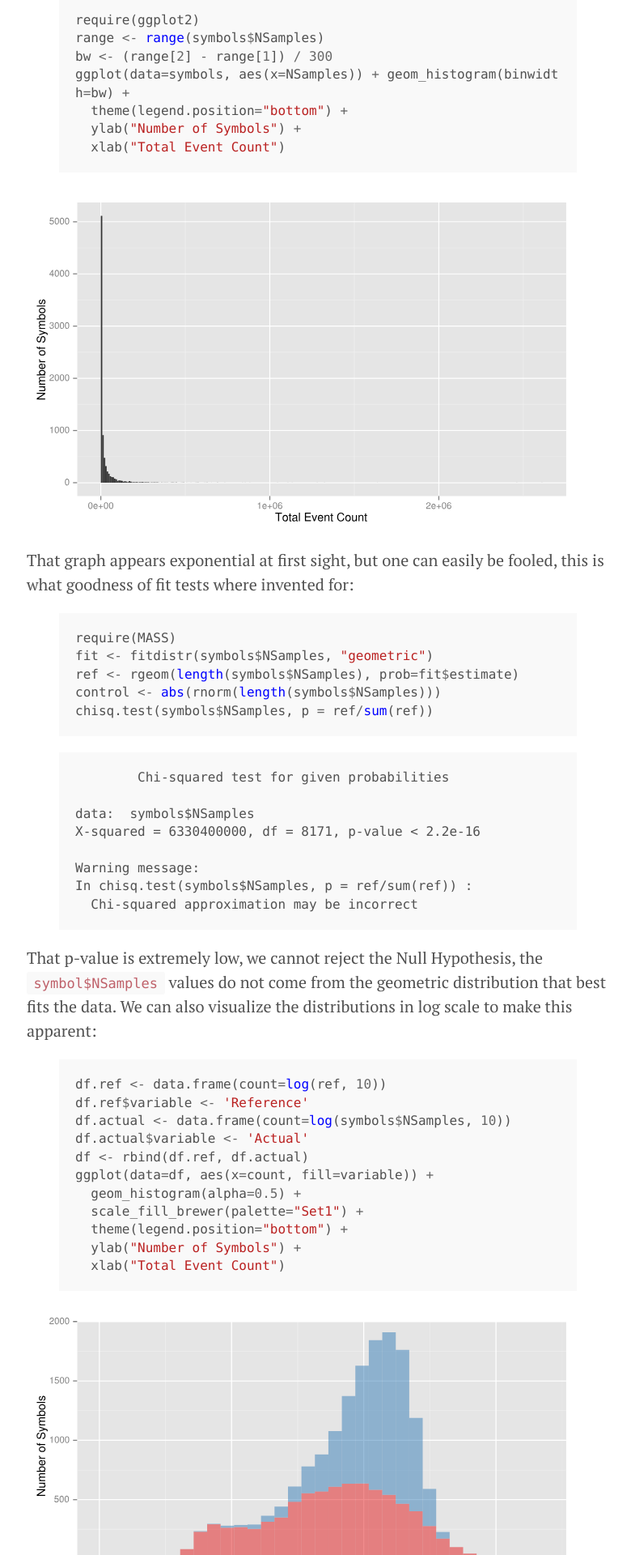
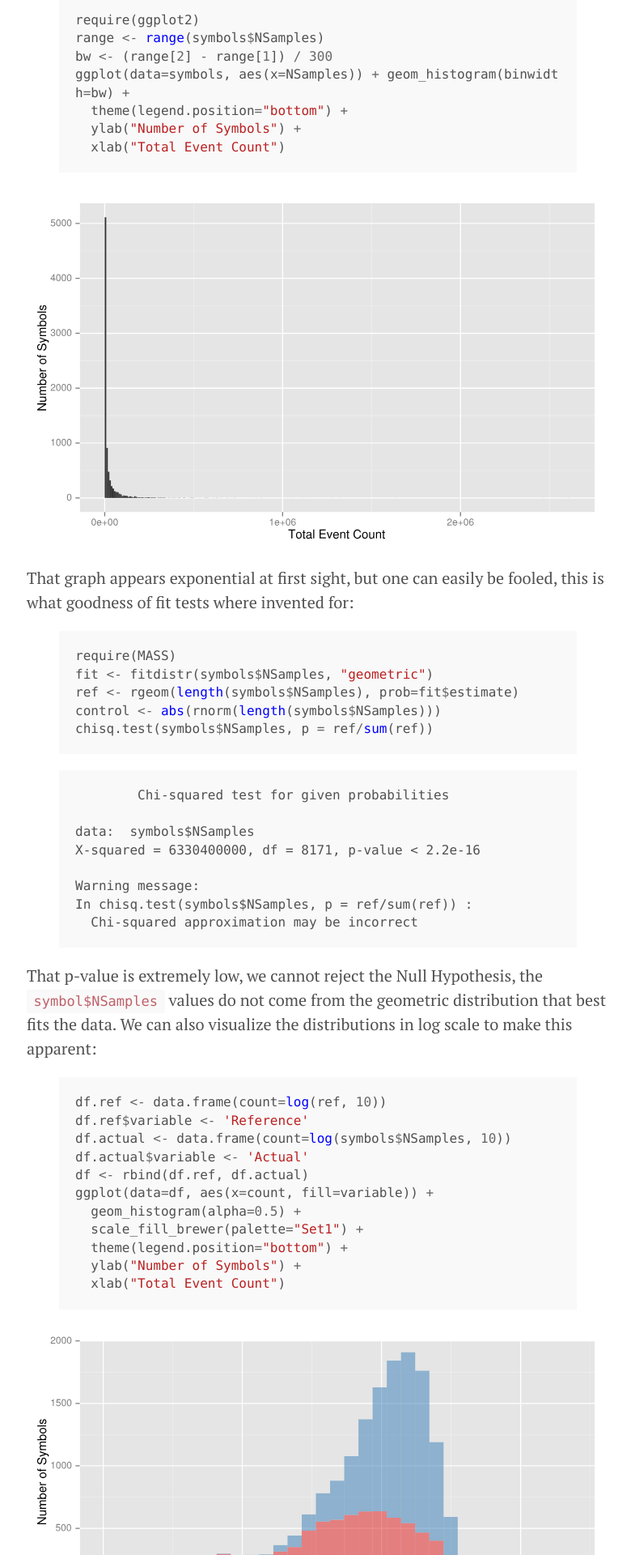
Before and after one commit to coryan/coryan.github.io, a Jekyll site: the page built from _posts/2015-09-14-computing-the-inside-and-per-symbol-statistics.md, in a window 1280 px wide. Shown: the part 1153-3073 px from the top of the page at 81% size, without its empty margins (247-1027 px from the left). Built offline with Jekyll 4.4.1, drawn with Linux system fonts in a browser that asks for light colours.

Commit message:
Remove superflous styling for images

```diff
--- a/_posts/2015-09-14-computing-the-inside-and-per-symbol-statistics.md
+++ b/_posts/2015-09-14-computing-the-inside-and-per-symbol-statistics.md
@@ -54,7 +54,7 @@ ggplot(data=symbols, aes(x=NSamples)) + geom_histogram(binwidth=bw) +
   xlab("Total Event Count")
 {% endhighlight %}
 
-![A histogram plot.  The X axis is labeled 'Total Event Count' and varies from 0 to almost 3,000,000.  The Y axis is labeled 'Number of Symbols' and varies from 0 to 5000.  The highest values are at the beginning, and the values drop in a seemingly exponential curve.](/public/nsamples.linear.svg "Symbol count per total message count."){: style="width: 95%" }
+![A histogram plot.  The X axis is labeled 'Total Event Count' and varies from 0 to almost 3,000,000.  The Y axis is labeled 'Number of Symbols' and varies from 0 to 5000.  The highest values are at the beginning, and the values drop in a seemingly exponential curve.](/public/nsamples.linear.svg "Symbol count per total message count.")
 
 That graph appears exponential at first sight, but one can easily be
 fooled, this is what goodness of fit tests where invented for:
@@ -98,7 +98,7 @@ ggplot(data=df, aes(x=count, fill=variable)) +
 {% endhighlight %}
 
 ![Two overlapping histograms. The X axis is labeled 'Total Event Count' and varies from 0 to 6.  The Y axis is labeled 'Number of Symbols' and varies from 0 to 2,000.  The histogram labeled 'Reference' has a much higher peak than the
-histogram labeled 'Actual'.](/public/nsamples.log10.svg "Compare actual distribution against best 'Geometric' fit."){: style="width: 95%" }
+histogram labeled 'Actual'.](/public/nsamples.log10.svg "Compare actual distribution against best 'Geometric' fit.")
 
 Clearly not the same distribution, but using math to verify this
 makes me feel better.
@@ -133,7 +133,7 @@ ggplot(data=raw, aes(x=NSamples, y=p999RatePerMSec)) +
   xlab("Total Event Count")
 {% endhighlight %}
 
-![A scatter plot.  The X axis is labeled 'Total Event Count' and varies from 0 to 200,000,000.  The Y axis is labeled 'Events/msec @ p99.9' and varies from 0 to 250.  All the points but one are clustered around the origin.](/public/all.raw.svg "Per millisecond message rates at the 99.9 percentile."){: style="width: 95%" }
+![A scatter plot.  The X axis is labeled 'Total Event Count' and varies from 0 to 200,000,000.  The Y axis is labeled 'Events/msec @ p99.9' and varies from 0 to 250.  All the points but one are clustered around the origin.](/public/all.raw.svg "Per millisecond message rates at the 99.9 percentile.")
 
 There is a clear outlier, argh, the `itch5inside` tool also reports
 the metrics aggregated across all symbols, that must be the
@@ -164,7 +164,7 @@ ggplot(data=symbols, aes(x=NSamples, y=p999RatePerMSec)) +
   xlab("Total Event Count")
 {% endhighlight %}
 
-![A scatter plot.  The X axis is labeled 'Total Event Count' and varies from 0 to around 2,500,000.  The Y axis is labeled 'Events/msec @ p99.9' and varies from 0 to 10.  All the points but one are clustered around the origin.](/public/symbols.rate.svg "Per millisecond message rates at the 99.9 percentile."){: style="width: 95%" }
+![A scatter plot.  The X axis is labeled 'Total Event Count' and varies from 0 to around 2,500,000.  The Y axis is labeled 'Events/msec @ p99.9' and varies from 0 to 10.  All the points but one are clustered around the origin.](/public/symbols.rate.svg "Per millisecond message rates at the 99.9 percentile.")
 
 Finally it would be nice to know what the top symbols are, so we
 filter the top50 and plot them against this data:
@@ -179,7 +179,7 @@ ggplot(data=symbols, aes(x=NSamples, y=p999RatePerMSec)) +
   xlab("Total Event Count")
 {% endhighlight %}
 
-![A scatter plot.  The X axis is labeled 'Total Event Count' and varies from 0 to 2,500,000.  The Y axis is labeled 'Events/msec @ p99.9' and varies from 0 to 10.  The top points are labeled VXX, SPY, QQQ, .](/public/symbols.labeled.rate.svg "Per millisecond message rates at the 99.9 percentile."){: style="width: 95%" }
+![A scatter plot.  The X axis is labeled 'Total Event Count' and varies from 0 to 2,500,000.  The Y axis is labeled 'Events/msec @ p99.9' and varies from 0 to 10.  The top points are labeled VXX, SPY, QQQ, .](/public/symbols.labeled.rate.svg "Per millisecond message rates at the 99.9 percentile.")
 
 ## What Does this Mean?
 
```
Also changed, not shown: 1 other file.
